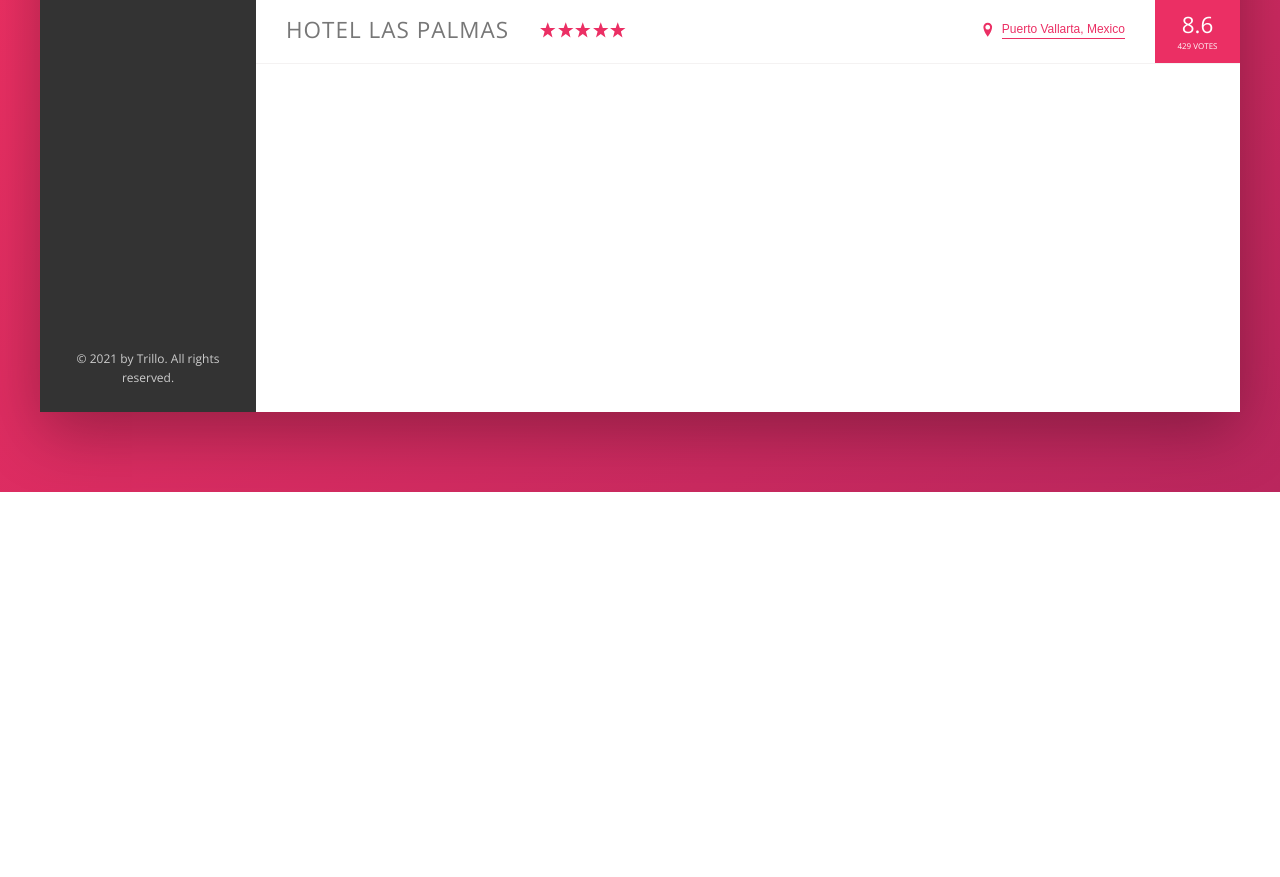
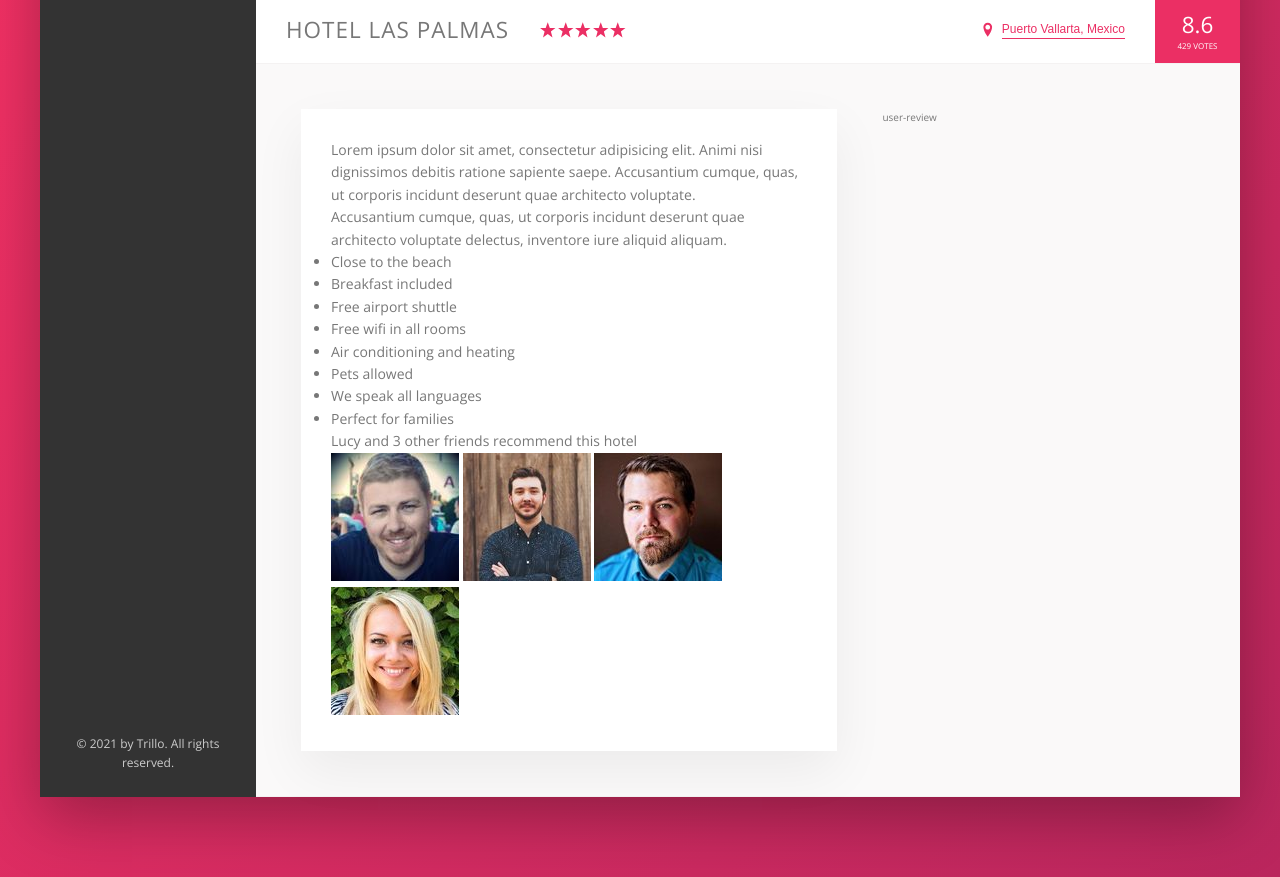
Before and after one commit to b3-bogusz/Trillo-CSS-Flexbox, a website: page index.html in a window 1280 px wide. Shown: the part 538-1415 px from the top of the page. Before the commit the page ends 1030 px from the top, so only its background shows below. Drawn offline with nearby package versions, Linux system fonts and the light colour scheme.

Commit message:
add html markup for description section

```diff
--- a/index.html
+++ b/index.html
@@ -136,6 +136,42 @@
                             <div class="overview__rating-count">429 votes</div>
                         </div>
                     </div>
+
+
+                    <div class="detail">
+                        <div class="description">
+                            <p class="paragraph">
+                                Lorem ipsum dolor sit amet, consectetur adipisicing elit. Animi nisi dignissimos debitis ratione sapiente saepe. Accusantium cumque, quas, ut corporis incidunt deserunt quae architecto voluptate.
+                            </p>
+                            <p class="paragraph">
+                                Accusantium cumque, quas, ut corporis incidunt deserunt quae architecto voluptate delectus, inventore iure aliquid aliquam.
+                            </p>
+                            <ul class="list">
+                                <li class="list__item">Close to the beach</li>
+                                <li class="list__item">Breakfast included</li>
+                                <li class="list__item">Free airport shuttle</li>
+                                <li class="list__item">Free wifi in all rooms</li>
+                                <li class="list__item">Air conditioning and heating</li>
+                                <li class="list__item">Pets allowed</li>
+                                <li class="list__item">We speak all languages</li>
+                                <li class="list__item">Perfect for families</li>
+                            </ul>
+                            <div class="recommend">
+                                <p class="recommend__count">
+                                    Lucy and 3 other friends recommend this hotel
+                                </p>
+                                <div class="recommend__friends">
+                                    <img src="img/user-3.jpg" alt="Friend 1" class="recommend__photo">
+                                    <img src="img/user-4.jpg" alt="Friend 2" class="recommend__photo">
+                                    <img src="img/user-5.jpg" alt="Friend 3" class="recommend__photo">
+                                    <img src="img/user-6.jpg" alt="Friend 4" class="recommend__photo">
+                                </div>
+                            </div>
+                        </div>
+                        <div class="user-reviews">
+                            user-review
+                        </div>
+                    </div>
                 </main>
             </div>
         </div>
--- a/sass/_base.scss
+++ b/sass/_base.scss
@@ -12,6 +12,9 @@
   --color-grey-dark-3: #999;
 
   --shadow-dark: 0 2rem 6rem rgba(0, 0, 0, .3);
+  --shadow-light: 0 2rem 5rem rgba(0, 0, 0, .06);
+
+  --line: 1px solid var(--color-grey-light-2);
 }
 
 * {
--- a/sass/_components.scss
+++ b/sass/_components.scss
@@ -209,7 +209,7 @@
 .overview {
   display: flex;
   align-items: center;
-  border-bottom: 1px solid var(--color-grey-light-2);
+  border-bottom: var(--line);
 
   &__heading {
     font-size: 2.25rem;
@@ -306,3 +306,9 @@
     box-shadow: none;
   }
 }
+
+
+
+
+//////////////////////////////////
+// BUTTON INLINE
--- a/sass/_layout.scss
+++ b/sass/_layout.scss
@@ -11,7 +11,7 @@
   font-size: 1.4rem;
   height: 7rem;
   background-color: #fff;
-  border-bottom: 1px solid var(--color-grey-light-2);
+  border-bottom: var(--line);
   display: flex;
   justify-content: space-between;
   align-items: center;
@@ -33,5 +33,25 @@
 .hotel-view {
   background-color: #fff;
   flex: 1;
-  height: 80rem;
 }
+
+.detail {
+  display: flex;
+  padding: 4.5rem;
+  background-color: var(--color-grey-light-1);
+  border-bottom: var(--line);
+}
+
+.description {
+  font-size: 1.4rem;
+  background-color: #fff;
+  box-shadow: var(--shadow-light);
+  padding: 3rem;
+  flex: 0 0 60%;
+  margin-right: 4.5rem;
+}
+
+.user-reviews {
+  flex: 1;
+
+}
```
Also changed, not shown: css/style.css.
